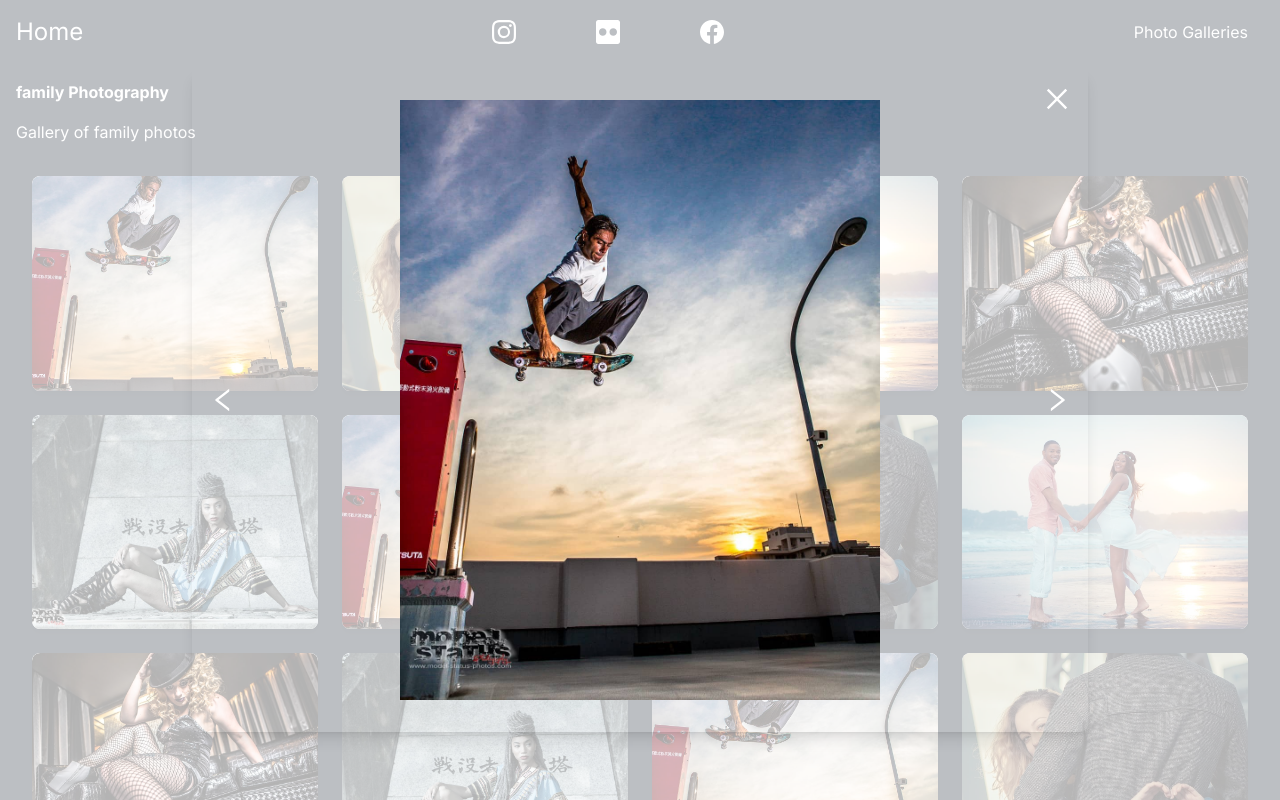
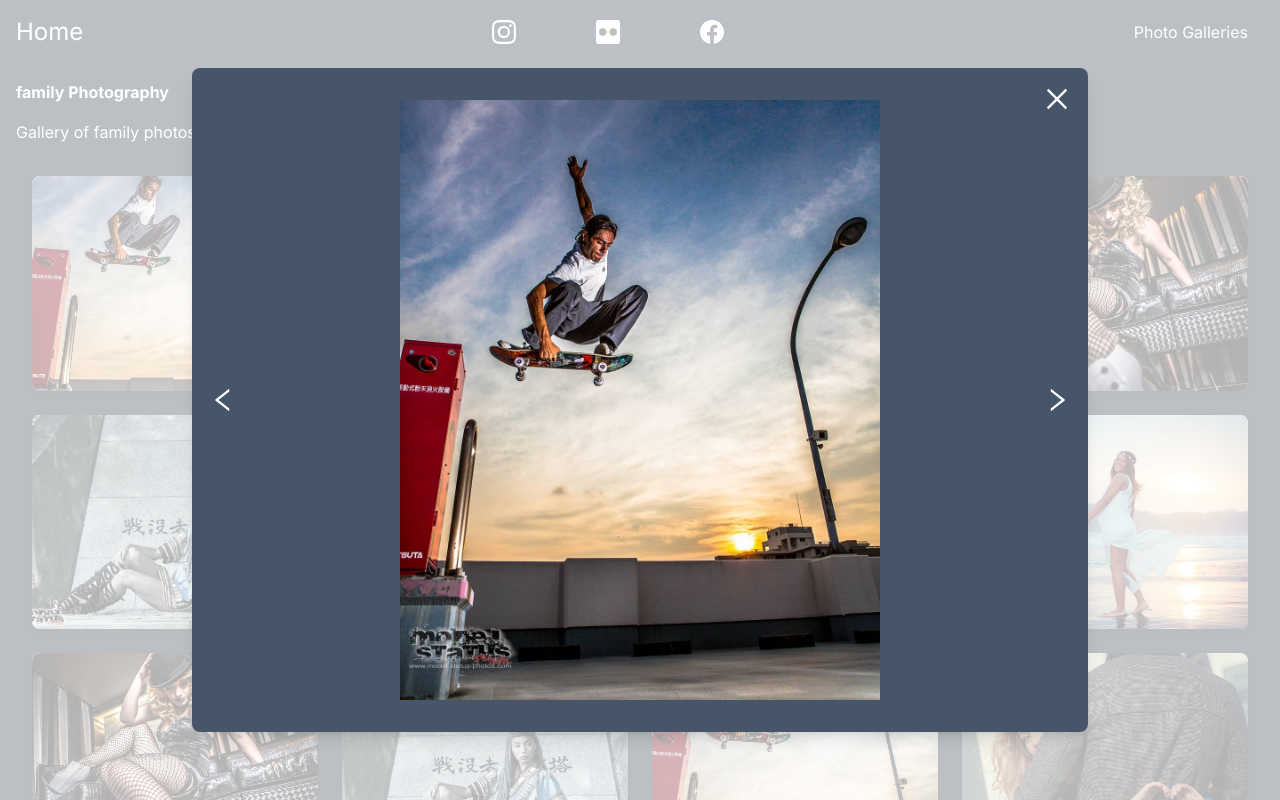
Before and after one commit to frenchie43972/model-status-photography, a Next.js app in the folder model-status-photography/: page /genres/family in a window 1280 px wide. Both pictures are taken after a click on the element 175 px from the left and 283 px from the top of the page. Shown: the top 800 px of the page. Built offline with nearby package versions, Linux system fonts and the light colour scheme.

Commit message:
Finishing gallery and modal

```diff
--- a/model-status-photography/src/app/components/Modal.tsx
+++ b/model-status-photography/src/app/components/Modal.tsx
@@ -53,7 +53,7 @@ const Modal: React.FC<ModalProps> = ({images, currentImageIndex, isOpen, onClose
 
   return (
     <div className="fixed inset-0 bg-white bg-opacity-70 flex items-center justify-center z-50">
-      <div ref={modalRef} className="relative max-w-4xl w-full px-12 py-8 rounded-lg shadow-lg flex">
+      <div ref={modalRef} className="relative max-w-4xl bg-slate-600 w-full px-12 py-8 rounded-lg shadow-lg flex">
         <button onClick={onClose} className="absolute top-4 right-4 text-3xl z-10">
           <AiOutlineClose/>
         </button>
```
